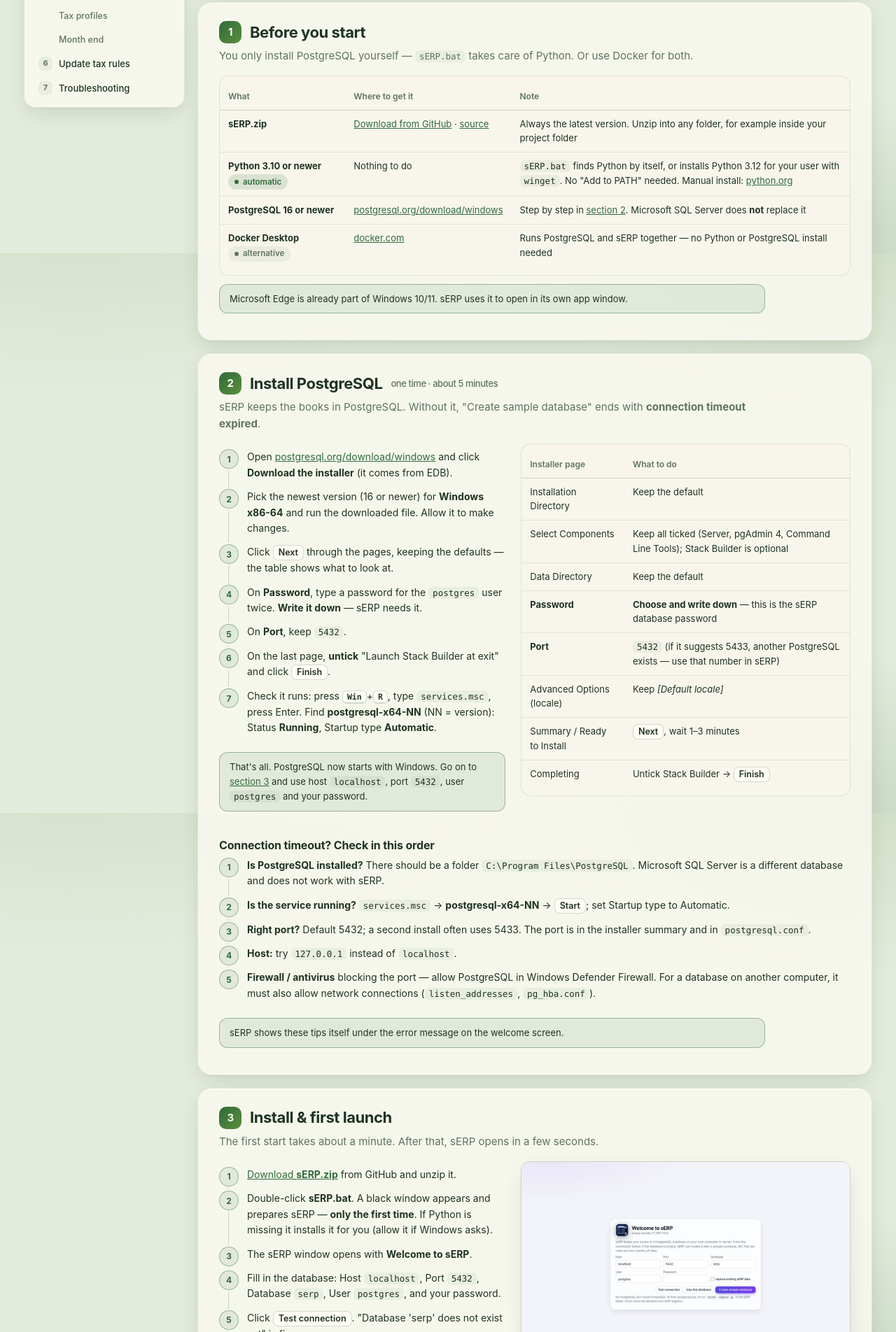
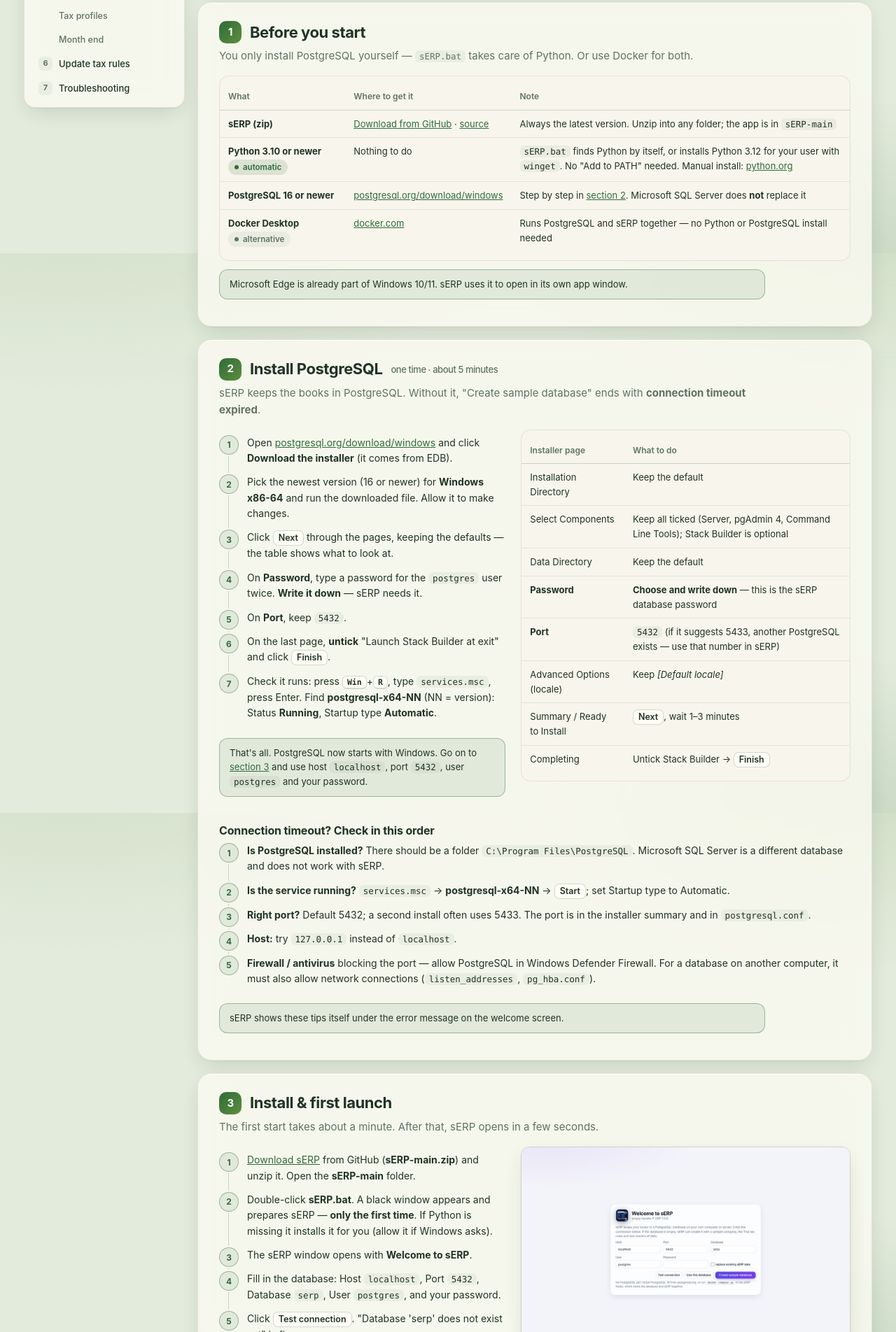
Before and after one commit to warisr040/sERP, a plain HTML site: page web/guide/index.html in a window 1280 px wide. Shown: the part 438-2342 px from the top of the page at 70% size. Drawn offline with Linux system fonts and the light colour scheme.

Commit message:
Download link: GitHub source zip (always latest)
Co-Authored-By: Claude Opus 5.5 <noreply@anthropic.com>
Claude-Session: https://claude.ai/code/session_01ACto9vVJUr2wQmqbzJYZby

```diff
--- a/web/guide/index.html
+++ b/web/guide/index.html
@@ -152,7 +152,7 @@ tr:last-child td{border-bottom:0}
   <p class="lead">You only install PostgreSQL yourself — <code>sERP.bat</code> takes care of Python. Or use Docker for both.</p>
   <div class="tbl"><table>
     <tr><th>What</th><th>Where to get it</th><th>Note</th></tr>
-    <tr><td><b>sERP.zip</b></td><td><a href="https://github.com/warisr040/sERP/releases/latest/download/sERP.zip">Download from GitHub</a> · <a href="https://github.com/warisr040/sERP">source</a></td><td>Always the latest version. Unzip into any folder, for example inside your project folder</td></tr>
+    <tr><td><b>sERP (zip)</b></td><td><a href="https://github.com/warisr040/sERP/archive/refs/heads/main.zip">Download from GitHub</a> · <a href="https://github.com/warisr040/sERP">source</a></td><td>Always the latest version. Unzip into any folder; the app is in <code>sERP-main</code></td></tr>
     <tr><td><b>Python 3.10 or newer</b> <span class="chip ok">automatic</span></td><td>Nothing to do</td><td><code>sERP.bat</code> finds Python by itself, or installs Python 3.12 for your user with <code>winget</code>. No "Add to PATH" needed. Manual install: <a href="https://www.python.org/downloads/">python.org</a></td></tr>
     <tr><td><b>PostgreSQL 16 or newer</b></td><td><a href="https://www.postgresql.org/download/windows/">postgresql.org/download/windows</a></td><td>Step by step in <a href="#pg">section 2</a>. Microsoft SQL Server does <b>not</b> replace it</td></tr>
     <tr><td><b>Docker Desktop</b> <span class="chip mid">alternative</span></td><td><a href="https://www.docker.com/products/docker-desktop/">docker.com</a></td><td>Runs PostgreSQL and sERP together — no Python or PostgreSQL install needed</td></tr>
@@ -204,7 +204,7 @@ tr:last-child td{border-bottom:0}
   <p class="lead">The first start takes about a minute. After that, sERP opens in a few seconds.</p>
   <div class="split">
     <ol class="steps">
-      <li><a href="https://github.com/warisr040/sERP/releases/latest/download/sERP.zip">Download <b>sERP.zip</b></a> from GitHub and unzip it.</li>
+      <li><a href="https://github.com/warisr040/sERP/archive/refs/heads/main.zip">Download sERP</a> from GitHub (<b>sERP-main.zip</b>) and unzip it. Open the <b>sERP-main</b> folder.</li>
       <li>Double-click <b>sERP.bat</b>. A black window appears and prepares sERP — <b>only the first time</b>. If Python is missing it installs it for you (allow it if Windows asks).</li>
       <li>The sERP window opens with <b>Welcome to sERP</b>.</li>
       <li>Fill in the database: Host <code>localhost</code>, Port <code>5432</code>, Database <code>serp</code>, User <code>postgres</code>, and your password.</li>
```
Also changed, not shown: 1 other file.
